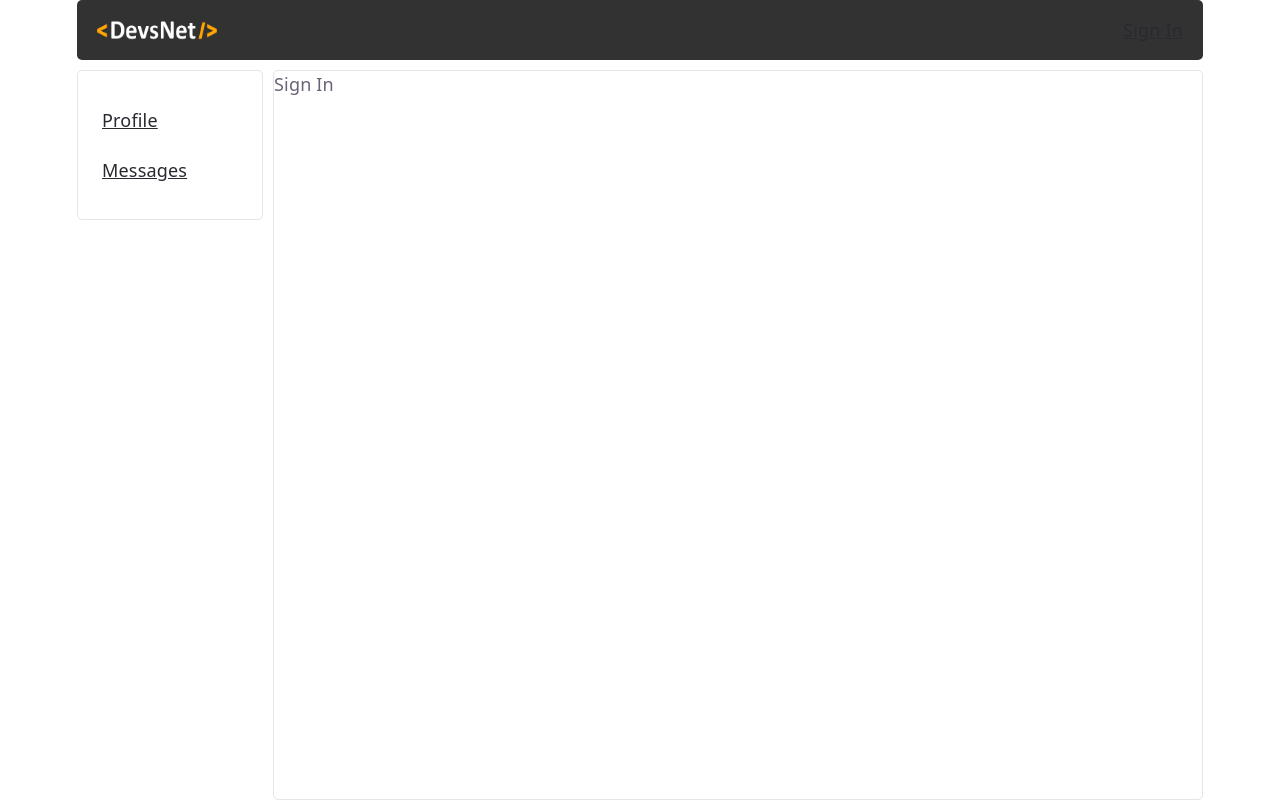
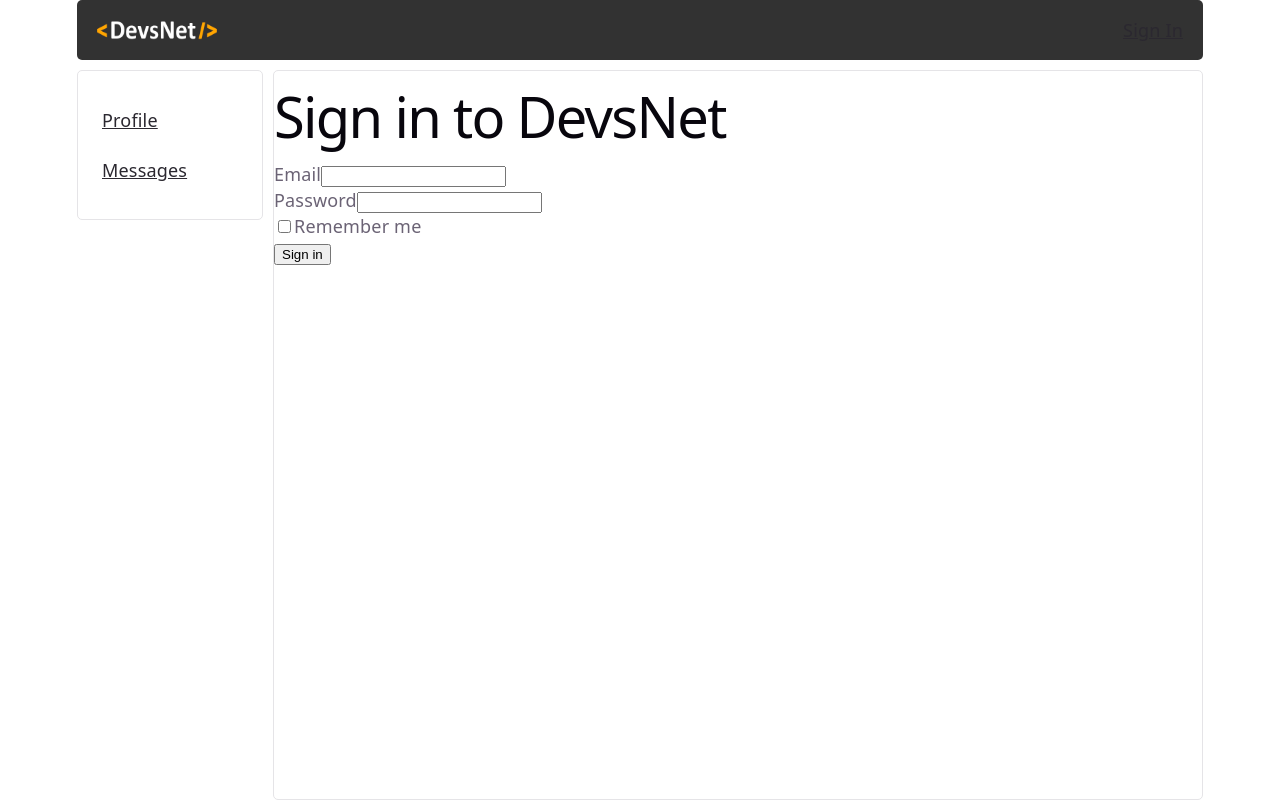
Before and after one commit to AlexBrilevski/social-net, a React (Vite) app: page /login in a window 1280 px wide. Built offline with nearby package versions, Linux system fonts and the light colour scheme.

Commit message:
Basic structure of Sign In page was implemented

```diff
--- a/src/pages/SignIn/SignIn.tsx
+++ b/src/pages/SignIn/SignIn.tsx
@@ -2,7 +2,26 @@ import type { FC } from "react";
 
 const SignIn: FC = () => {
   return (
-    <div>Sign In</div>
+    <div>
+      <h1>Sign in to DevsNet</h1>
+      <form>
+        <div className="form-group">
+          <label htmlFor="email">Email</label>
+          <input id="email" name="email" type="email" />
+        </div>
+        <div className="form-group">
+          <label htmlFor="password">Password</label>
+          <input id="password" name="password" type="password" />
+        </div>
+        <div className="form-group">
+          <input id="remember-me" name="remember-me" type="checkbox" />
+          <label htmlFor="remember-me">Remember me</label>
+        </div>
+        <div className="form-actions">
+          <button>Sign in</button>
+        </div>
+      </form>
+    </div>
   );
 };
 
```
